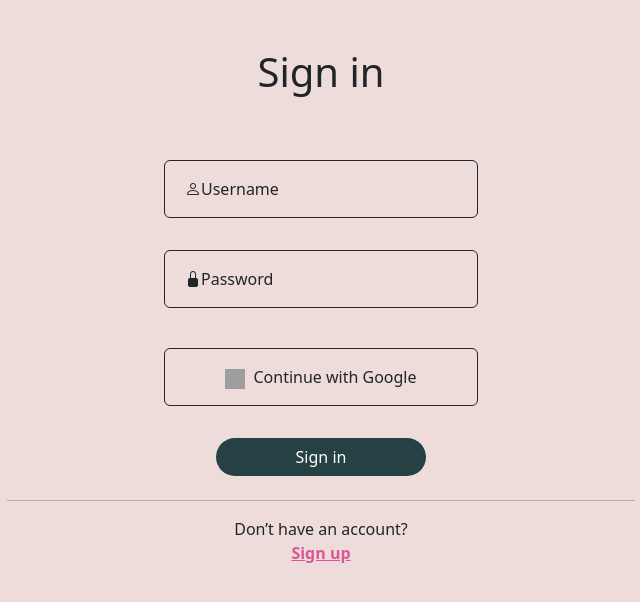
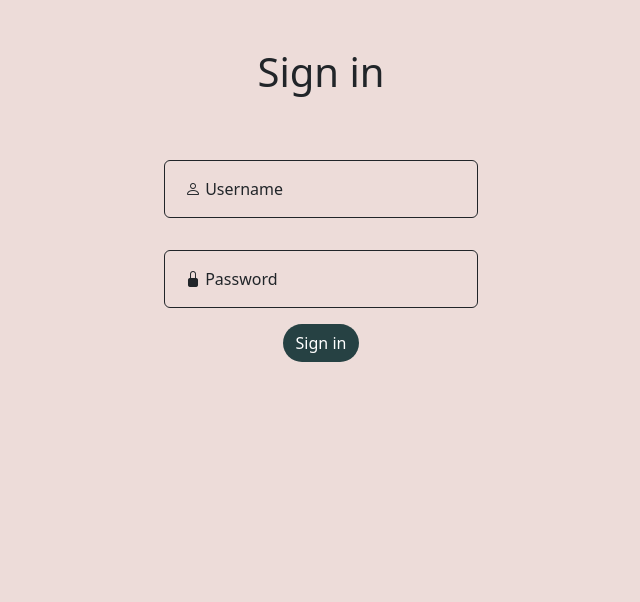
Before and after one commit to Porramin-Boonnak/vivart, a React (Create React App) app: page /signin in a window 1280 px wide. Shown: the top 602 px of the page, without its empty margins (319-959 px from the left). Built offline with nearby package versions, Linux system fonts and the light colour scheme; grey boxes are pictures that could not be loaded.

Commit message:
Test_Back

```diff
--- a/src/pages/signin.js
+++ b/src/pages/signin.js
@@ -1,33 +1,41 @@
+import axios from 'axios';
 
 export default function Signin() {
+    const signinclick = () => {
+        axios.post("http://127.0.0.1:5000/Signin", {
+            id: "check1",
+            password: "1234"
+        }).then(v => {
+            if (v.data.status === "ok") {
+                alert("Signin Success");
+            } else {
+                alert("Signin Failed");
+            }
+        }).catch(err => {
+            console.error(err);
+            alert("Error connecting to server");
+        });
+    };
+
     return (
         <div className="container-fluid bg-secondary d-flex flex-column justify-content-start align-items-center vh-100 w-100 text-center">
             <h1 className="my-5 fw-light">Sign in</h1>
 
             <div className="form-floating my-3 col-3">
-                <input type="email" className="form-control bg-secondary border border-dark" id="floatingInput" placeholder="name@example.com" />
-                <label htmlFor="floatingInput" className="ms-2 ">
-                <i class="bi bi-person"></i>Username
+                <input type="text" className="form-control bg-secondary border border-dark" id="username" placeholder="Username" />
+                <label htmlFor="username" className="ms-2">
+                    <i className="bi bi-person"></i> Username
                 </label>
             </div>
 
             <div className="form-floating my-3 col-3">
-                <input type="email" className="form-control bg-secondary border border-dark" id="floatingInput" placeholder="name@example.com" />
-                <label htmlFor="floatingInput" className="ms-2 ">
-                <i class="bi bi-lock-fill"></i>Password
+                <input type="password" className="form-control bg-secondary border border-dark" id="password" placeholder="Password" />
+                <label htmlFor="password" className="ms-2">
+                    <i className="bi bi-lock-fill"></i> Password
                 </label>
             </div>
 
-            <button className="btn col-3 bg-secondary border border-dark my-4 p-3">
-                <img src="https://registry.npmmirror.com/@lobehub/icons-static-png/latest/files/dark/google-color.png" alt="Google Logo" width="20" height="20" className="me-2" />
-                Continue with Google
-            </button>
-
-            <div className="d-grid gap-2 col-2 my-2 bg-secondary ">
-                <button className="btn cs-color rounded-pill"  type="button">Sign in</button>
-            </div>
-            <hr className="w-50 bg-primary" />
-            <p>Don’t have an account? <a href="#" className="text-pink fw-bold"><br className="my-2"></br>Sign up</a></p>
+            <button className="btn cs-color rounded-pill" type="button" onClick={signinclick}>Sign in</button>
         </div>
-    )
+    );
 }
```
